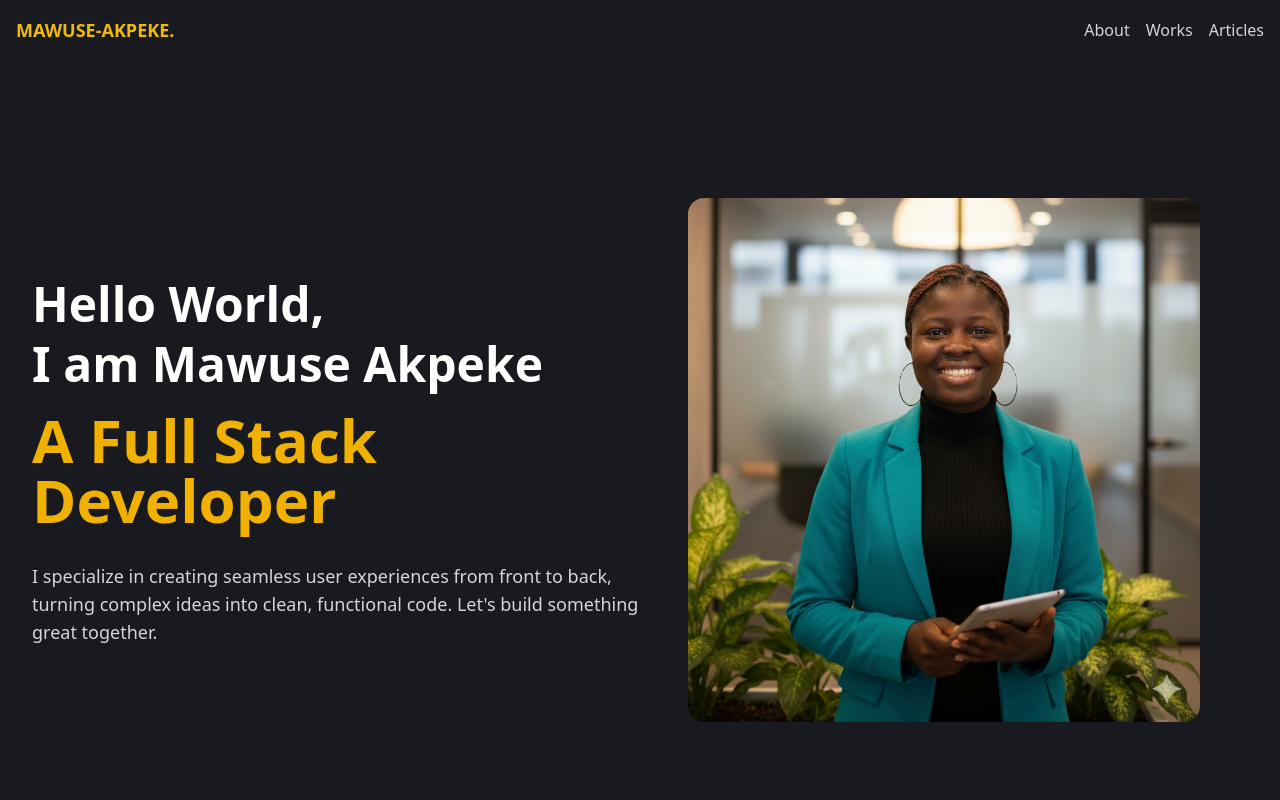
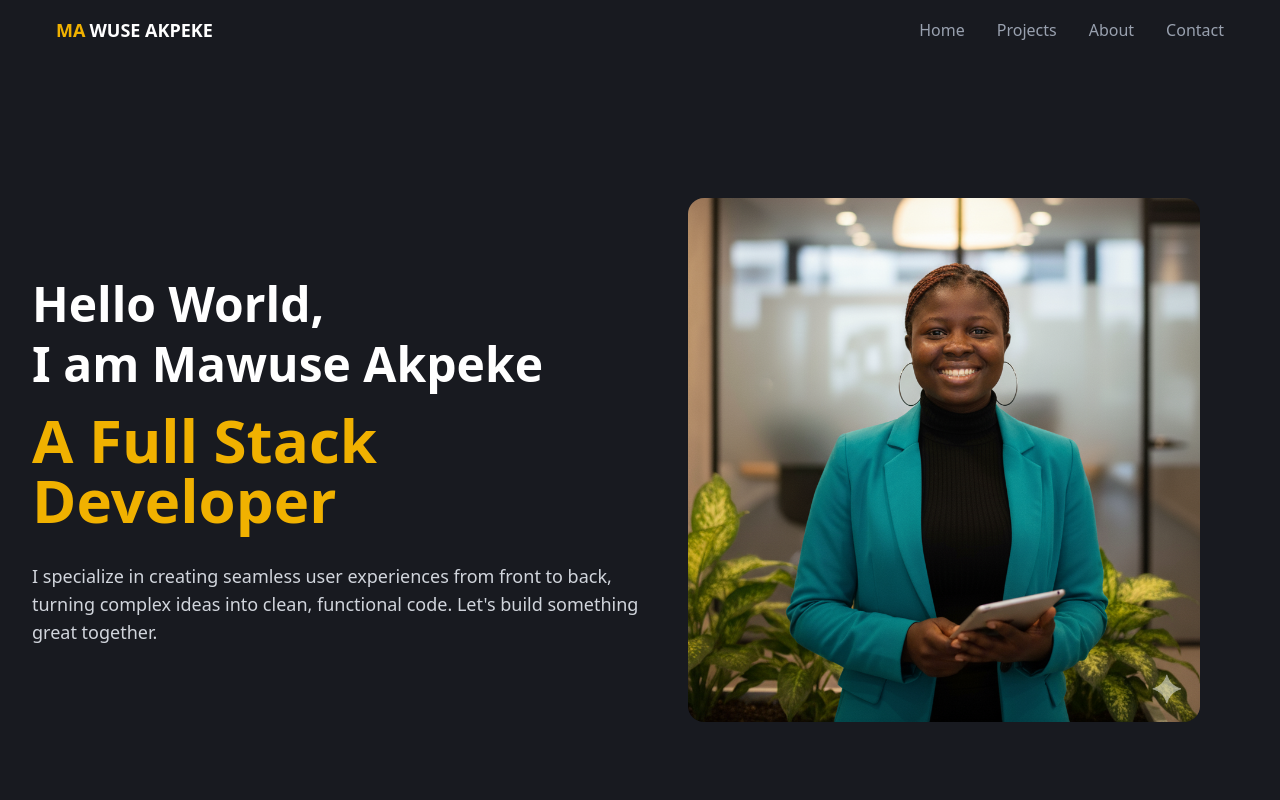
Before and after one commit to mawuse-tech/Mawuse-Portfolio, a React (Vite) app: page / in a window 1280 px wide. Shown: the top 800 px of the page. Built offline with nearby package versions, Linux system fonts and the light colour scheme.

Commit message:
made the navbar responsive

```diff
--- a/src/components/Navbar.jsx
+++ b/src/components/Navbar.jsx
@@ -1,19 +1,48 @@
-import React from 'react'
+// components/Navbar.jsx
+import React, { useState } from 'react';
 
 const Navbar = () => {
+  const [isOpen, setIsOpen] = useState(false);
+
   return (
-    <nav className="bg-[#181A20] p-4">
-      <div className="container mx-auto flex justify-between items-center">
-        <div className="flex items-center">
+    <nav className="bg-[#181A20] p-4 sticky top-0 z-50">
+      <div className="container mx-auto flex justify-between items-center px-10">
+        {/* Logo and Brand Name */}
+        <div className="flex items-center ">
+          {/* Using a simple text logo. You can replace this with your MA logo image */}
+          <span className="text-yellow-500 font-bold text-lg mr-1">MA</span>
+          <span className="text-white font-bold text-lg">WUSE AKPEKE</span>
+        </div>
 
-          <span className="text-[#F0B90B] font-bold text-lg">MAWUSE-AKPEKE.</span>
+        {/* Desktop Navigation Links */}
+        <div className="hidden md:flex space-x-6 lg:space-x-8 items-center">
+          <a href="#" className="text-gray-400 hover:text-white transition-colors duration-300">Home</a>
+          <a href="#" className="text-gray-400 hover:text-white transition-colors duration-300">Projects</a>
+          <a href="#" className="text-gray-400 hover:text-white transition-colors duration-300">About</a>
+          <a href="#" className="text-gray-400 hover:text-white transition-colors duration-300">Contact</a>
         </div>
-        <div className="space-x-4">
-          <a href="#" className="text-gray-300 hover:text-white">About</a>
-          <a href="#" className="text-gray-300 hover:text-white">Works</a>
-          <a href="#" className="text-gray-300 hover:text-white">Articles</a>
+
+        {/* Mobile Hamburger Menu Button */}
+        <div className="md:hidden">
+          <button onClick={() => setIsOpen(!isOpen)} className="text-white focus:outline-none">
+            <svg className="w-6 h-6" fill="none" stroke="currentColor" viewBox="0 0 24 24" xmlns="http://www.w3.org/2000/svg">
+              <path strokeLinecap="round" strokeLinejoin="round" strokeWidth="2" d="M4 6h16M4 12h16m-7 6h7"></path>
+            </svg>
+          </button>
         </div>
       </div>
+
+      {/* Mobile Menu Dropdown */}
+      {isOpen && (
+        <div className="md:hidden mt-4">
+          <div className="flex flex-col space-y-4 items-center">
+            <a href="#" className="block text-gray-400 hover:text-white transition-colors duration-300">Home</a>
+            <a href="#" className="block text-gray-400 hover:text-white transition-colors duration-300">Projects</a>
+            <a href="#" className="block text-gray-400 hover:text-white transition-colors duration-300">About</a>
+            <a href="#" className="block text-gray-400 hover:text-white transition-colors duration-300">Contact</a>
+          </div>
+        </div>
+      )}
     </nav>
   );
 };
```
